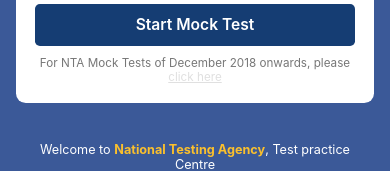
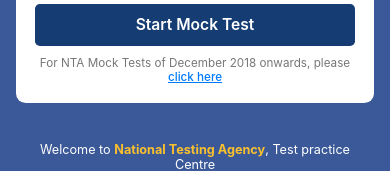
Before and after one commit to VaishnaviAnargatte24/Exam, a React Native app: screen /ExamSelection in a window 390 px wide. Shown: the part 348-519 px from the top of the page. Built offline with nearby package versions, Linux system fonts and the light colour scheme.

Commit message:
color change in examselection page for click here

```diff
--- a/src/screens/ExamSelection/ExamSelectionScreen.tsx
+++ b/src/screens/ExamSelection/ExamSelectionScreen.tsx
@@ -219,8 +219,9 @@
   },
   // Style for the clickable link text.
   link: {
-    color: '#e0e0e0', // Darker white
+    color: '#007BFF',
     textDecorationLine: 'underline',
+    fontWeight: '500',
   },
   // Container for the footer section.
   footerContainer: {
```
